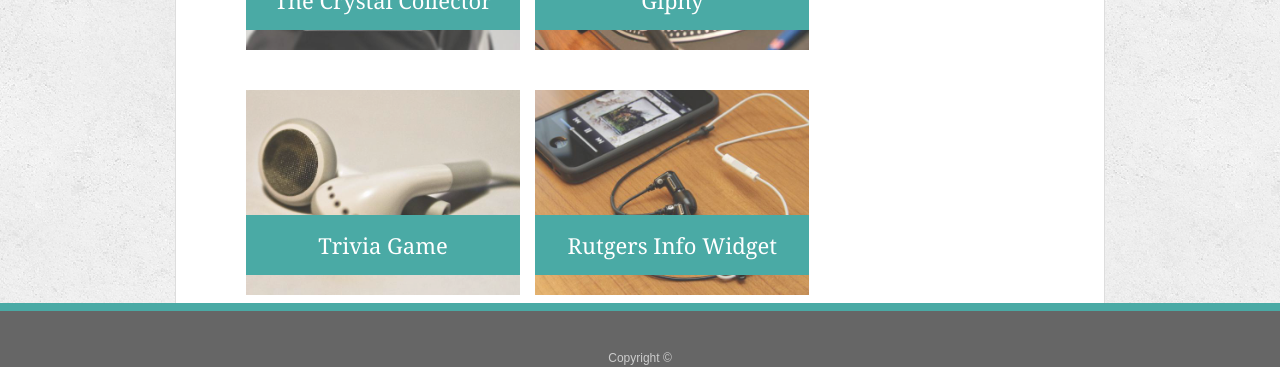
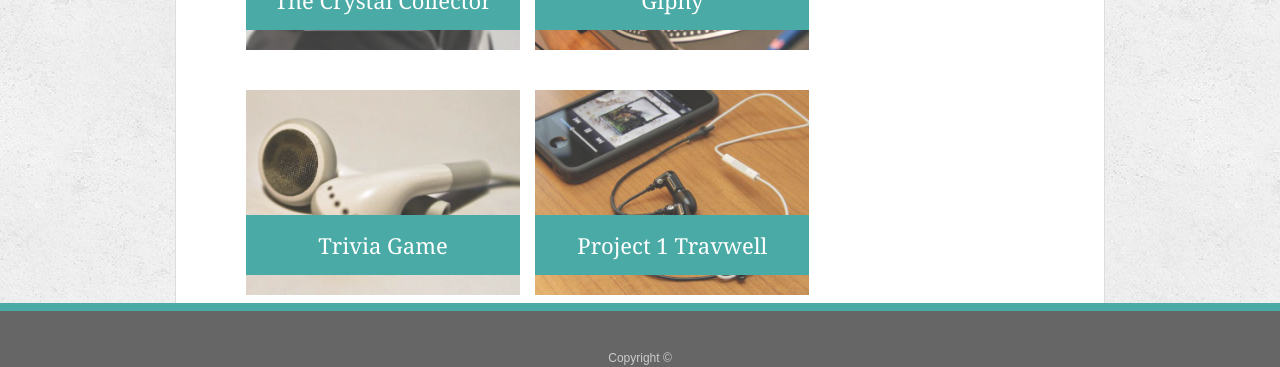
Before and after one commit to SDytewski/Bootstrap-Portfolio, a plain HTML site: page portfolio.html in a window 1280 px wide. Shown: the part 429-796 px from the top of the page. Drawn offline with nearby package versions, Linux system fonts and the light colour scheme.

Commit message:
added project 1

```diff
--- a/portfolio.html
+++ b/portfolio.html
@@ -115,11 +115,11 @@
 
 
       <!-- Cube 2 -->
-          <div class="col-xl-4">
+          <div class="col-xl-4" id="project1">
             <div class="work">
                <img src="assets/images/technics-q-c-640-480-7.jpg" alt="Rutgers Info Widget">
 
-              <h3>Rutgers Info Widget</h3>
+              <h3>Project 1 Travwell</h3>
            </div>
           </div>
         </div>
@@ -160,6 +160,7 @@
           $("#trivia").wrap("<a href='https://sdytewski.github.io/TriviaGame/'></a>");
           $("#giphy").wrap("<a href='https://sdytewski.github.io/giphy/'></a>");
           $("#train").wrap("<a href='https://sdytewski.github.io/train/'></a>");
+          $("#project1").wrap("<a href='https://chardocodes.github.io/Prestige-Worldwide/'></a>");
 
 
 
```
